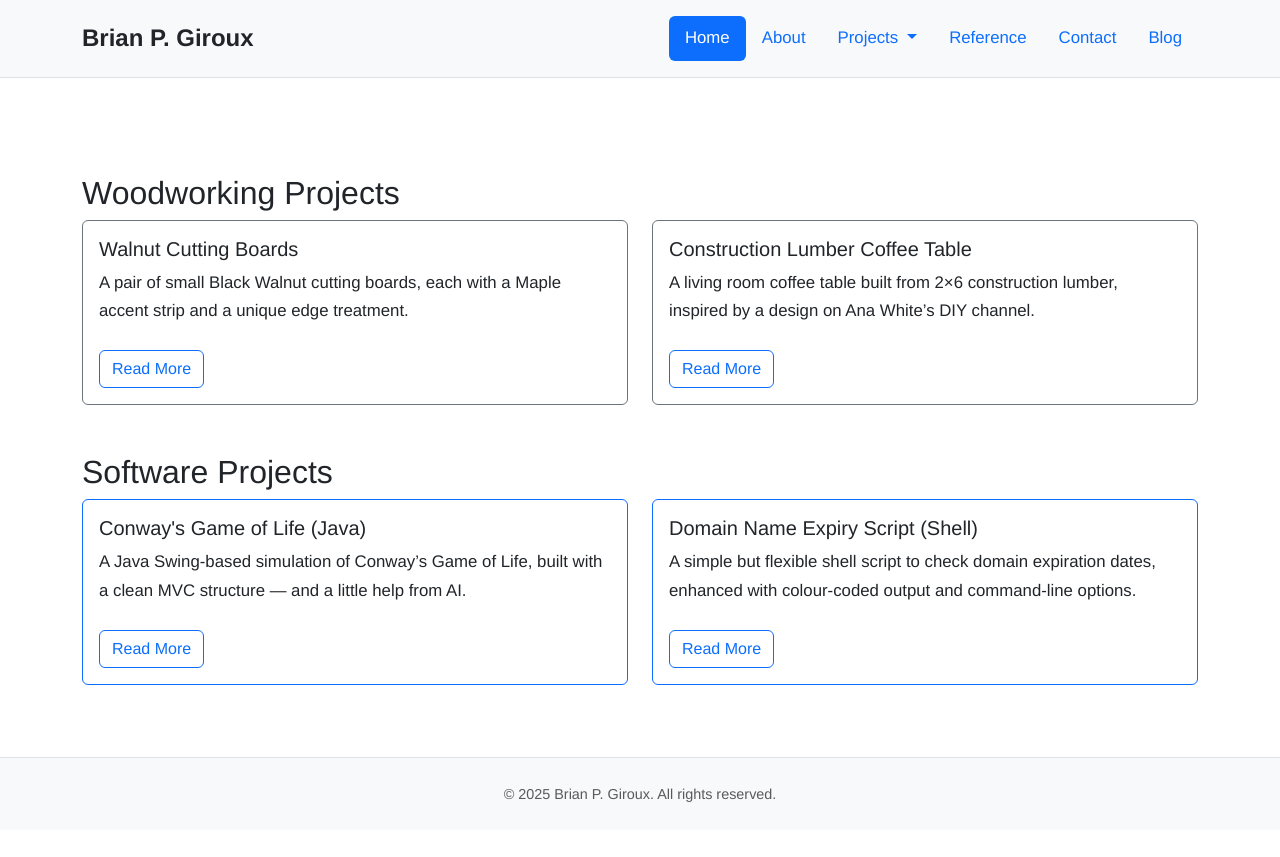
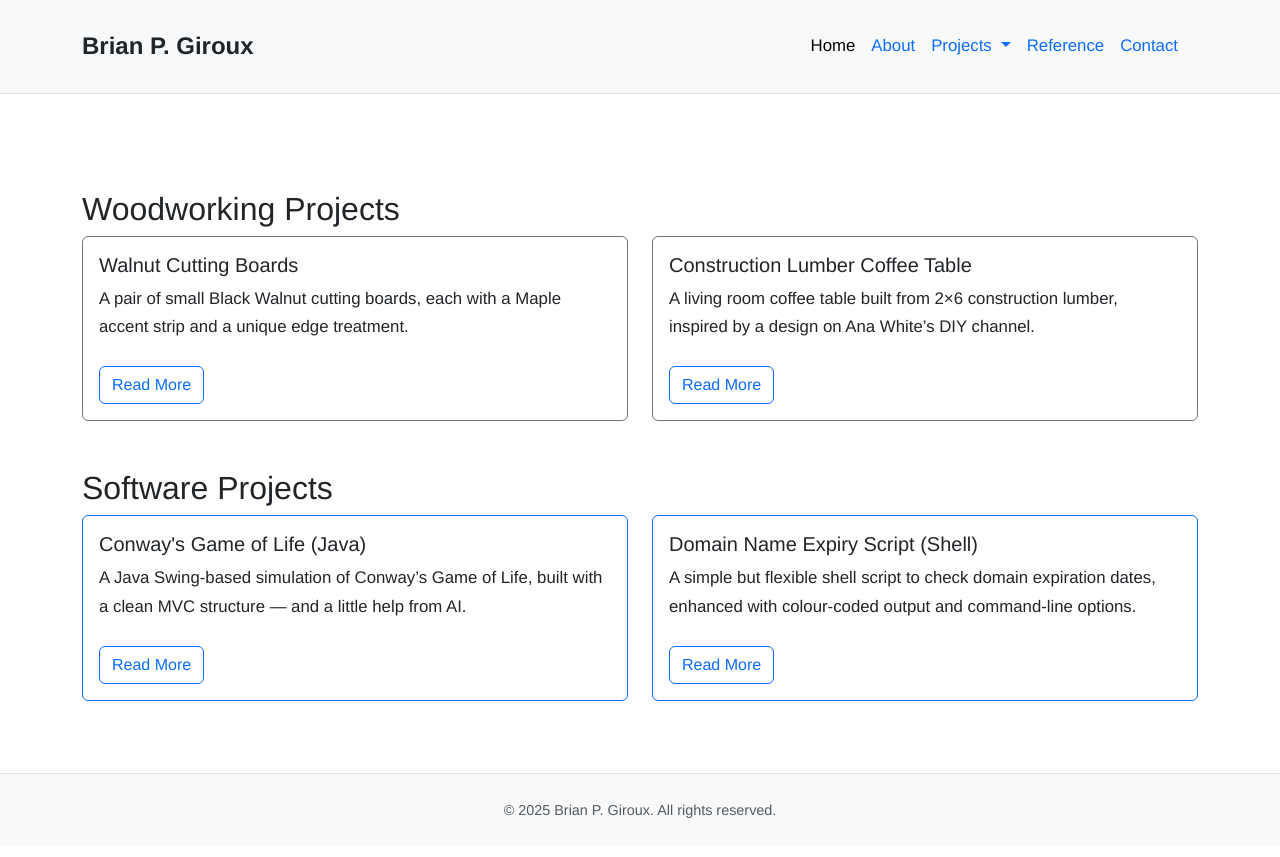
Before and after one commit to bpg1968/bgiroux.ca, a Jekyll site: the page built from index.md, in a window 1280 px wide. Shown: the top 857 px of the page. Built offline with Jekyll 4.4.1, drawn with Linux system fonts in a browser that asks for light colours.

Commit message:
Tweak header and navbar

```diff
--- a/_includes/header.html
+++ b/_includes/header.html
@@ -1,46 +1,8 @@
 <header class="bg-light py-3 mb-4 border-bottom">
   <div class="container d-flex flex-column flex-md-row align-items-center justify-content-between">
-    <a href="/" class="d-flex align-items-center mb-2 mb-md-0 text-dark text-decoration-none">
-      <span class="fs-4">Brian P. Giroux</span>
+    <a href="{{ '/' | relative_url }}" class="d-flex align-items-center mb-2 mb-md-0 text-dark text-decoration-none">
+      <span class="fs-4">{{ site.title }}</span>
     </a>
-
-    <ul class="nav nav-pills">
-      <li class="nav-item">
-        <a href="/" class="nav-link {% if page.url == '/' %}active{% endif %}">Home</a>
-      </li>
-
-      <li class="nav-item">
-        <a href="/about/" class="nav-link {% if page.url == '/about/' %}active{% endif %}">About</a>
-      </li>
-
-      <li class="nav-item dropdown">
-        <a class="nav-link dropdown-toggle {% if page.url contains '/projects/' %}active{% endif %}"
-           href="/projects/"
-           id="projectsDropdown"
-           role="button"
-           data-bs-toggle="dropdown"
-           aria-expanded="false">
-          Projects
-        </a>
-        <ul class="dropdown-menu" aria-labelledby="projectsDropdown">
-          <li><a class="dropdown-item {% if page.url contains '/projects/software/' %}active{% endif %}"
-                 href="/projects/software/">Software</a></li>
-          <li><a class="dropdown-item {% if page.url contains '/projects/woodworking/' %}active{% endif %}"
-                 href="/projects/woodworking/">Woodworking</a></li>
-        </ul>
-      </li>
-
-      <li class="nav-item">
-        <a href="/reference/" class="nav-link {% if page.url contains '/reference/' %}active{% endif %}">Reference</a>
-      </li>
-
-      <li class="nav-item">
-        <a href="/contact/" class="nav-link {% if page.url == '/contact/' %}active{% endif %}">Contact</a>
-      </li>
-      <li class="nav-item">
-        <a href="/blog/" class="nav-link {% if page.url contains '/blog/' %}active{% endif %}">Blog</a>
-      </li>
-    </ul>
-
+    {% include navbar.html %}
   </div>
 </header>
--- /dev/null
+++ b/_includes/navbar.html
@@ -0,0 +1,43 @@
+<nav class="navbar navbar-expand-md navbar-light">
+  <div class="container-fluid">
+
+    <button class="navbar-toggler" type="button" data-bs-toggle="collapse" data-bs-target="#navbarNav"
+      aria-controls="navbarNav" aria-expanded="false" aria-label="Toggle navigation">
+      <span class="navbar-toggler-icon"></span>
+    </button>
+
+    <div class="collapse navbar-collapse" id="navbarNav">
+      <ul class="navbar-nav ms-auto">
+
+        <li class="nav-item">
+          <a class="nav-link {% if page.url == '/' %}active{% endif %}" href="/">Home</a>
+        </li>
+
+        <li class="nav-item">
+          <a class="nav-link {% if page.url == '/about/' %}active{% endif %}" href="/about/">About</a>
+        </li>
+
+        <li class="nav-item dropdown">
+          <a class="nav-link dropdown-toggle {% if page.url contains '/projects/' %}active{% endif %}" href="/projects/" id="projectsDropdown"
+            role="button" data-bs-toggle="dropdown" aria-expanded="false">
+            Projects
+          </a>
+          <ul class="dropdown-menu" aria-labelledby="projectsDropdown">
+            <li><a class="dropdown-item {% if page.url contains '/projects/software/' %}active{% endif %}" href="/projects/software/">Software</a></li>
+            <li><a class="dropdown-item {% if page.url contains '/projects/woodworking/' %}active{% endif %}" href="/projects/woodworking/">Woodworking</a></li>
+          </ul>
+        </li>
+
+        <li class="nav-item">
+          <a class="nav-link {% if page.url contains '/reference/' %}active{% endif %}" href="/reference/">Reference</a>
+        </li>
+
+        <li class="nav-item">
+          <a class="nav-link {% if page.url == '/contact/' %}active{% endif %}" href="/contact/">Contact</a>
+        </li>
+
+      </ul>
+    </div>
+
+  </div>
+</nav>
```
